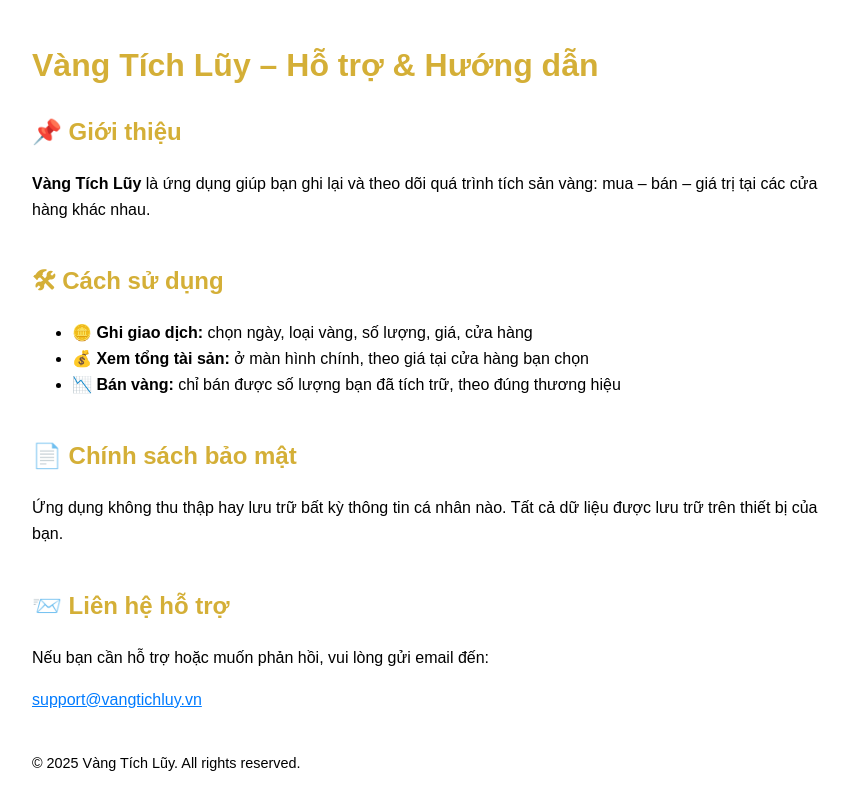
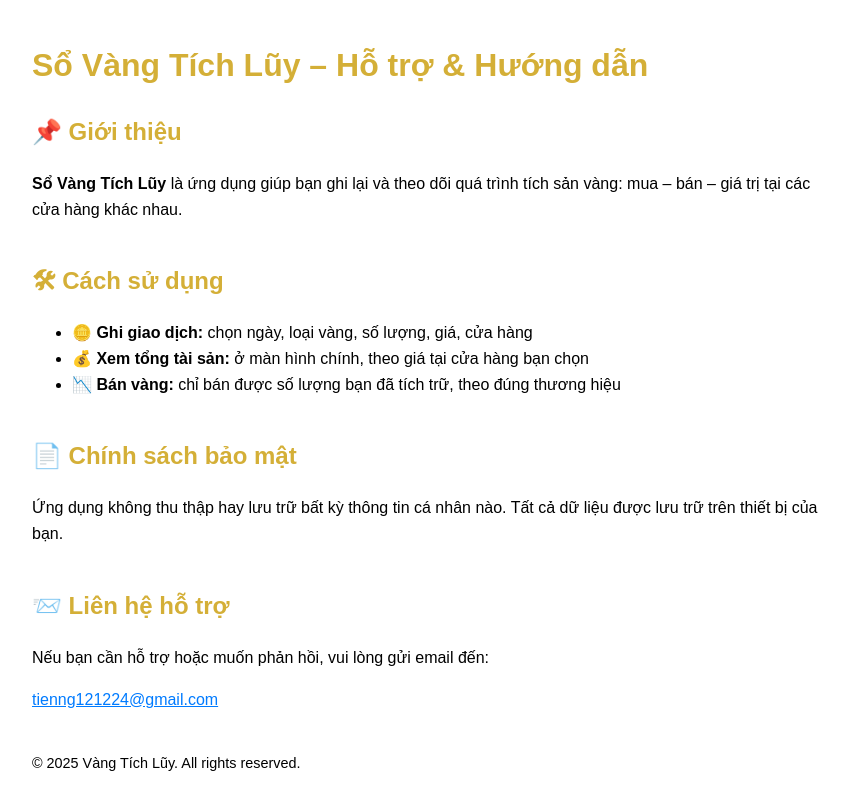
Before and after one commit to tien-nguyenminh/privacy, a plain HTML site: page support.html in a window 1280 px wide. Shown: the whole page, without its empty margins (208-1056 px from the left). Drawn offline with Linux system fonts and the light colour scheme.

Commit message:
edit support.html

```diff
--- a/support.html
+++ b/support.html
@@ -3,7 +3,7 @@
 <head>
   <meta charset="UTF-8" />
   <meta name="viewport" content="width=device-width, initial-scale=1.0" />
-  <title>Hỗ trợ - Ứng dụng Vàng Tích Lũy</title>
+  <title>Hỗ trợ - Ứng dụng Sổ Vàng Tích Lũy</title>
   <style>
     body {
       font-family: Arial, sans-serif;
@@ -24,11 +24,11 @@
   </style>
 </head>
 <body>
-  <h1>Vàng Tích Lũy – Hỗ trợ & Hướng dẫn</h1>
+  <h1>Sổ Vàng Tích Lũy – Hỗ trợ & Hướng dẫn</h1>
 
   <div class="section">
     <h2>📌 Giới thiệu</h2>
-    <p><strong>Vàng Tích Lũy</strong> là ứng dụng giúp bạn ghi lại và theo dõi quá trình tích sản vàng: mua – bán – giá trị tại các cửa hàng khác nhau.</p>
+    <p><strong>Sổ Vàng Tích Lũy</strong> là ứng dụng giúp bạn ghi lại và theo dõi quá trình tích sản vàng: mua – bán – giá trị tại các cửa hàng khác nhau.</p>
   </div>
 
   <div class="section">
@@ -48,7 +48,7 @@
   <div class="section">
     <h2>📨 Liên hệ hỗ trợ</h2>
     <p>Nếu bạn cần hỗ trợ hoặc muốn phản hồi, vui lòng gửi email đến:</p>
-    <p><a href="mailto:support@vangtichluy.vn">support@vangtichluy.vn</a></p>
+    <p><a href="mailto:tienng121224@gmail.com">tienng121224@gmail.com</a></p>
   </div>
 
   <div class="section">
```
